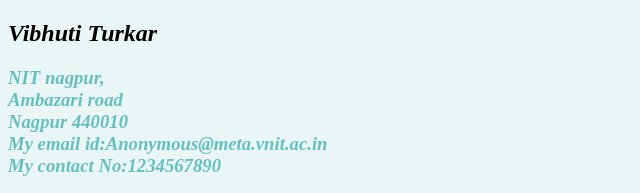
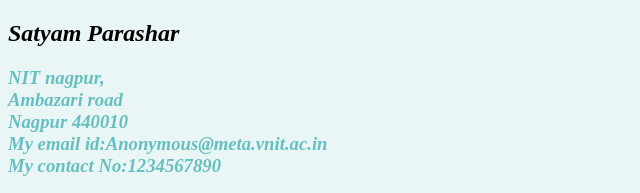
Before and after one commit to satyam287/cv, a plain HTML site: page contact.html in a window 1280 px wide. Shown: the top 193 px of the page, 0-640 px from the left. Drawn offline with Linux system fonts and the light colour scheme.

Commit message:
Update contact.html

```diff
--- a/contact.html
+++ b/contact.html
@@ -8,7 +8,7 @@
   <link rel="stylesheet" href="styles.css">
 </head>
 <body>
-  <h2><strong><em>Vibhuti Turkar</em></strong></h2>
+  <h2><strong><em>Satyam Parashar</em></strong></h2>
   <h3><strong><em>
 NIT nagpur,
 <br>
```
